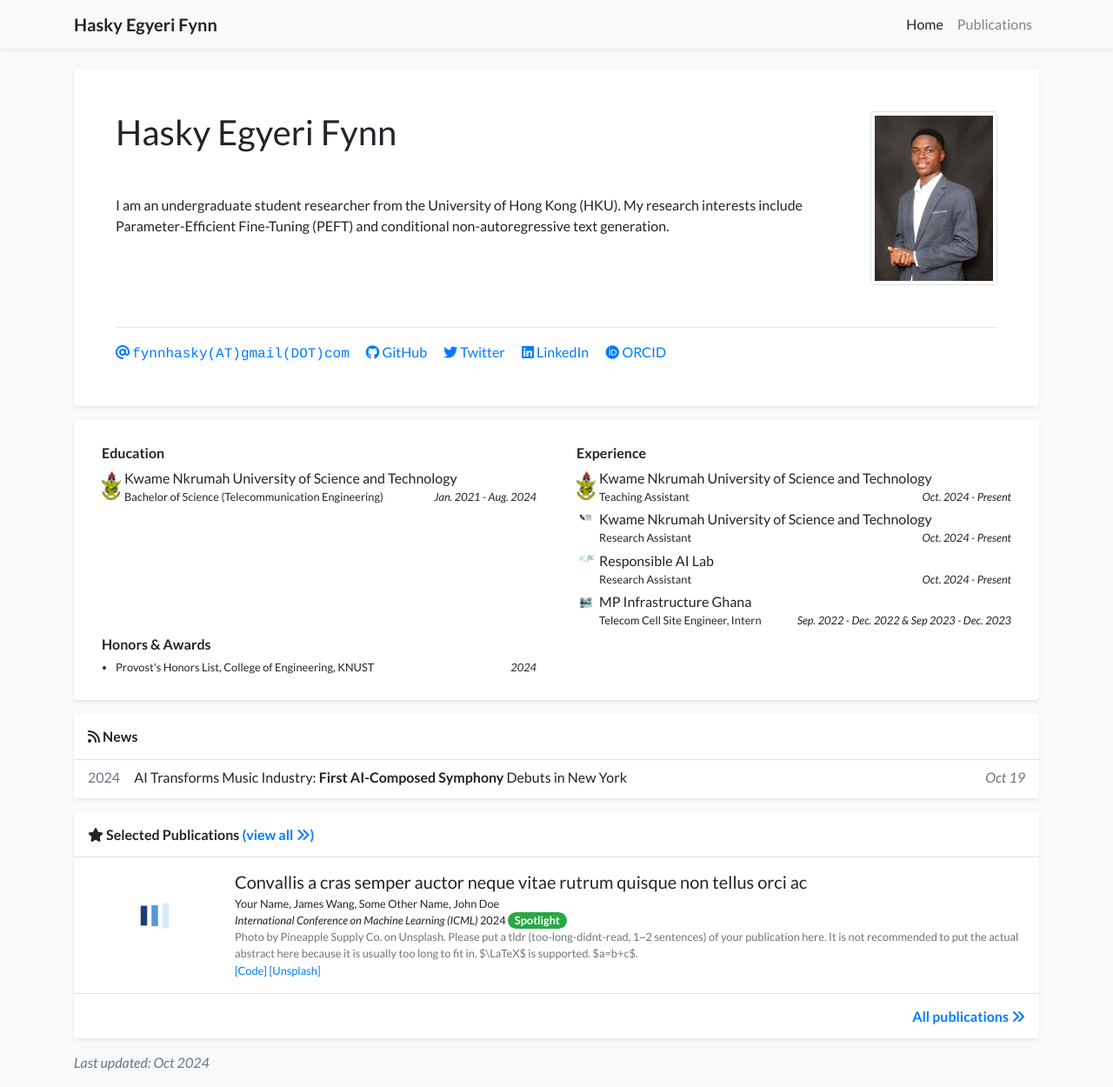
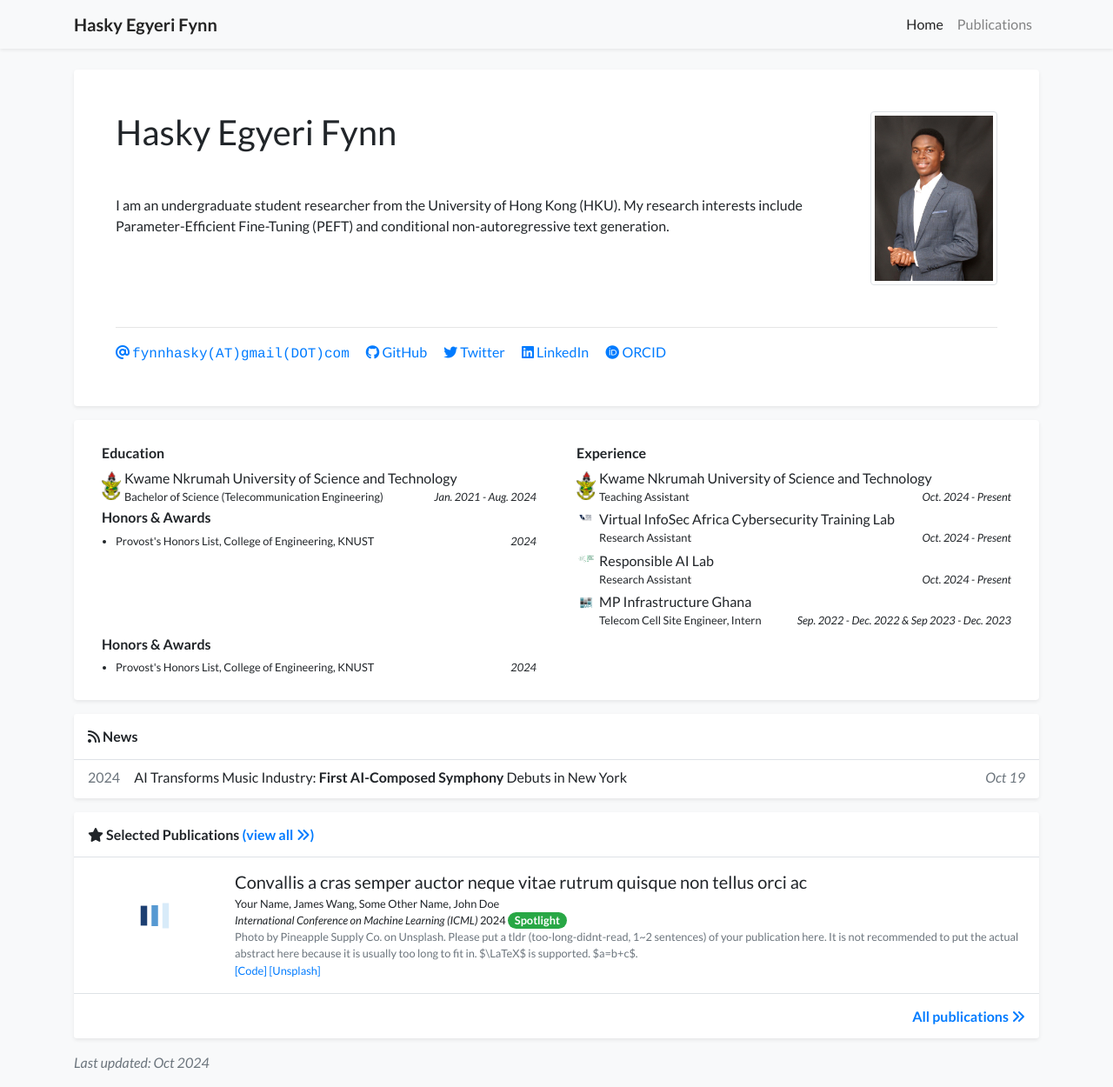
Before and after one commit to HaskyFynn/website, a Jekyll site: the page built from index.html, in a window 1280 px wide and 1250 px high. Shown: the whole window at 87% size. Built offline with Jekyll 4.4.1, drawn with Linux system fonts in a browser that asks for light colours; a style sheet for code colours, icons or effects is not loaded.

Commit message:
experience update

```diff
--- a/_data/profile.yml
+++ b/_data/profile.yml
@@ -29,7 +29,7 @@ experience:
   logo: assets/images/badges/knustlogo.png
   position: Teaching Assistant
   date: Oct. 2024 - Present
-- name: Kwame Nkrumah University of Science and Technology
+- name: Virtual InfoSec Africa Cybersecurity Training Lab
   logo: assets/images/badges/via.png
   position: Research Assistant
   date: Oct. 2024 - Present
--- a/_includes/widgets/experience_card.html
+++ b/_includes/widgets/experience_card.html
@@ -18,6 +18,17 @@
                                             <div>{{ item.position }}</div>
                                             <div class="mt-auto ml-auto no-break"><em>{{ item.date }}</em></div>
                                         </div>
+                                    </div>
+                                </li>
+                                {% endfor %}
+                            </ul>
+                            <h6>Honors & Awards</h6>
+                            <ul class="list small pl-3 mb-1">
+                                {% for item in site.data.profile.awards %}
+                                <li>
+                                    <div class="d-flex">
+                                        <div>{{ item.name }}</div>
+                                        <div class="ml-auto mt-auto no-break"><em>{{ item.date }}</em></div>
                                     </div>
                                 </li>
                                 {% endfor %}
```
